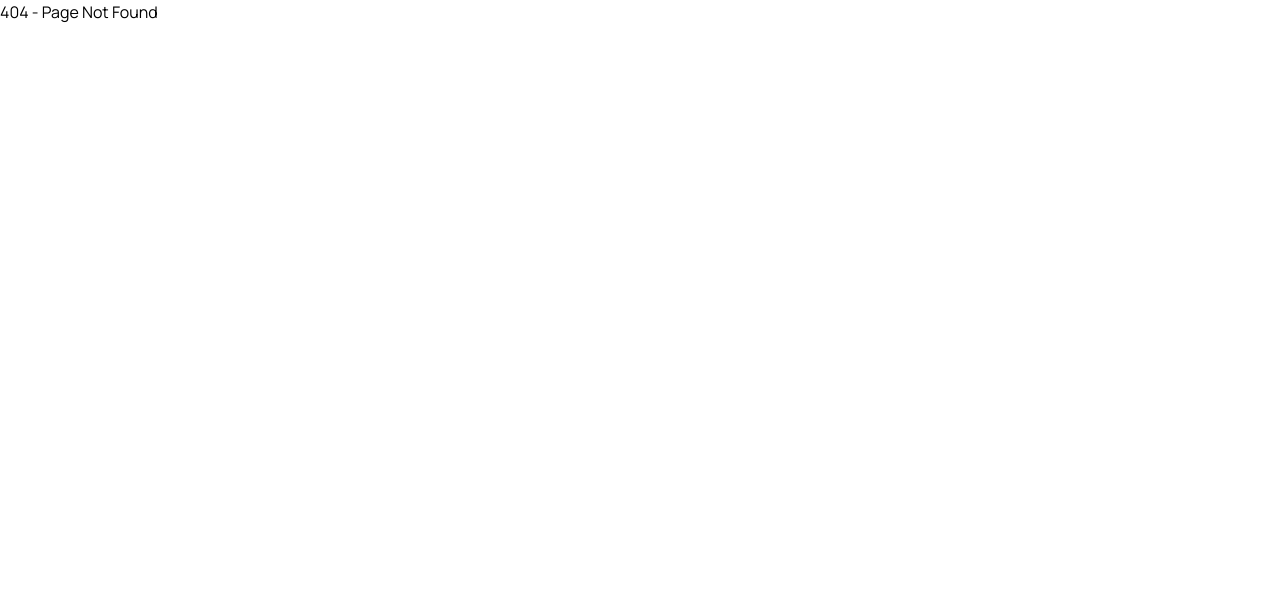
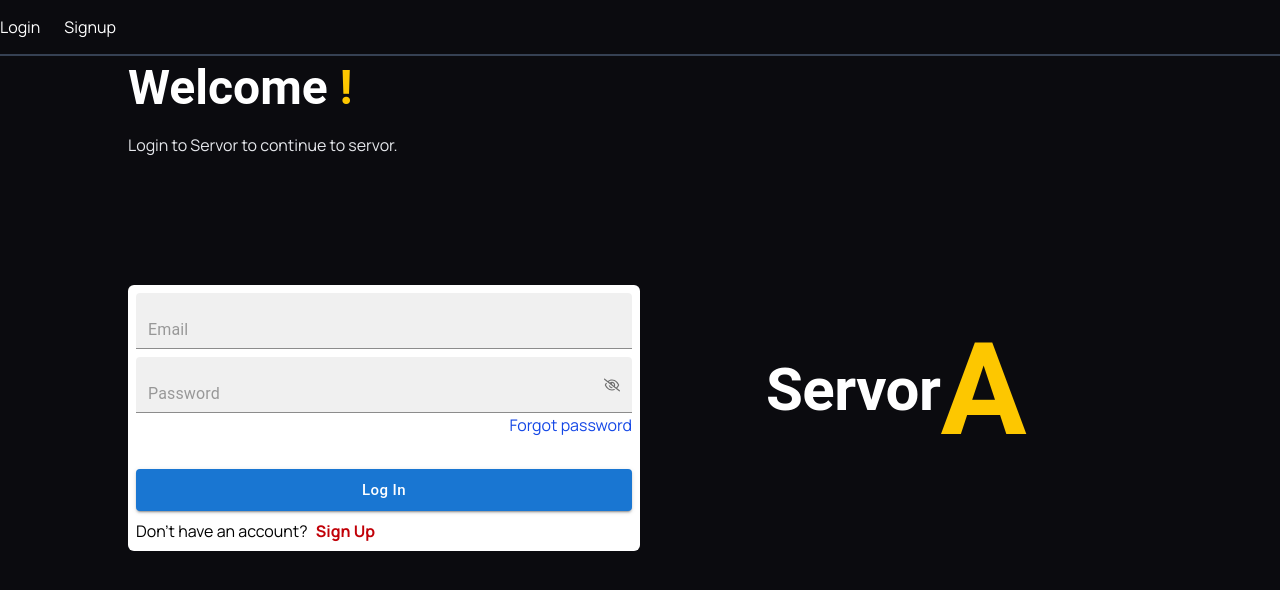
Before and after one commit to abhiiinav199/MicroServices_Project_Sirvor, a React (Vite) app in the folder sirvor-frontend/: page /login in a window 1280 px wide. Before the commit this address had no page. Shown: the top 590 px of the page. Built offline with nearby package versions, Linux system fonts and the light colour scheme.

Commit message:
wip- feat/added Login page and functionality.

```diff
--- a/sirvor-frontend/src/api/auth.ts
+++ b/sirvor-frontend/src/api/auth.ts
@@ -1,4 +1,4 @@
-import type { signUpPayload } from "../types/auth"
+import type { loginPayload, signUpPayload } from "../types/auth"
 import api from "./axios"
 
 
@@ -10,3 +10,7 @@ export const signUpMailSendApi = (data: signUpPayload) =>{
 export const registerUser = (data:signUpPayload)=>{
     return api.post("/signUp", data)
 }
+
+export const loginUserApi= (data: loginPayload)=>{
+    return api.post("/login", data)
+}
--- a/sirvor-frontend/src/app/routes.tsx
+++ b/sirvor-frontend/src/app/routes.tsx
@@ -4,6 +4,7 @@ import App from "../App";
 import Signup from "../features/auth/pages/Signup";
 import { NotFound } from "../pages/NotFound";
 import VerifyOtp from "../features/auth/pages/VerifyOtp";
+import Login from "../features/auth/pages/Login";
 
 export const routes = createBrowserRouter([
   {
@@ -18,7 +19,8 @@ export const routes = createBrowserRouter([
       },
       // aage jaake aur pages yahan add ho sakte hain:
       { path: "signup", element: <Signup /> },
-      {path: "verify-otp" , element:<VerifyOtp/>}
+      {path: "verify-otp" , element:<VerifyOtp/>},
+      {path: "login", element:<Login/>}
       // { path: "dashboard", element: <Dashboard /> },
     ],
   },
--- /dev/null
+++ b/sirvor-frontend/src/features/auth/components/LoginForm.tsx
@@ -0,0 +1,128 @@
+import { Button, InputAdornment, TextField } from "@mui/material";
+import React, { useState } from "react";
+import toast from "react-hot-toast";
+import { Link, useNavigate } from "react-router-dom";
+import { FaEye } from "react-icons/fa";
+import { FaRegEyeSlash } from "react-icons/fa6";
+import axios from "axios";
+import { loginUserApiCall } from "../services/Login";
+
+const LoginForm = () => {
+  const [formData, setformData] = useState({
+    email: "",
+    password: ""
+  });
+
+  const [loading, setLoading] = useState(false);
+  const [showPassword, setshowPassword] = useState(true);
+  const navigate= useNavigate()
+
+
+
+  const onChangeHandler = (e: React.ChangeEvent<HTMLInputElement>) => {
+    const { name, value } = e.target;
+    setformData((prev) => {
+      return { ...prev, [name]: value };
+    });
+  };
+
+  const submitHandler = async (e: React.FormEvent) => {
+    e.preventDefault();
+    setLoading(true);
+
+    if (formData.password.length < 3) {
+      toast.error(
+        "Password is too short, Please provide at least 3 characters.",
+      );
+      return setLoading(false) ;
+    }
+
+
+    const toastId = toast.loading("Login...");
+    try {
+      const res = await loginUserApiCall(formData);
+      if (res?.success) {
+        toast.success(res?.message);
+      }
+      navigate("/")
+
+      toast.dismiss(toastId);
+    } catch (error) {
+      console.log(error);
+      toast.dismiss(toastId);
+      if(axios.isAxiosError(error)){
+        toast.error(error?.response?.data?.message)
+        toast.dismiss(toastId)
+      }else{
+        toast.error("Something went wrong")
+      }
+    } finally {
+      setLoading(false);
+    }
+  };
+
+  return (
+    <div className="w-full bg-white rounded-md p-2 text-black flex flex-col items-center justify-center gap-4">
+      <form onSubmit={submitHandler} className="flex flex-col gap-2  w-full">
+
+        <TextField
+          type="email"
+          fullWidth
+          variant="filled"
+          placeholder="Email"
+          size="medium"
+          required
+          name="email"
+          value={formData.email}
+          onChange={onChangeHandler}
+        ></TextField>
+
+       <div className="flex flex-col mb-6">
+ <TextField
+          type={showPassword ? "password" : "text"}
+          fullWidth
+          variant="filled"
+          placeholder="Password"
+          size="medium"
+          required
+          name="password"
+          value={formData.password}
+          onChange={onChangeHandler}
+          InputProps={{
+            endAdornment: (
+              <InputAdornment position="end">
+                {showPassword ? (
+                  <FaRegEyeSlash onClick={()=> setshowPassword(false)} className="cursor-pointer" />
+                ) : (
+                  <FaEye onClick={() => setshowPassword(true)} className="cursor-pointer" />
+                )}
+              </InputAdornment>
+            ),
+          }}
+        ></TextField>
+
+        <Link to={"/forgot-password"} className="self-end text-blue-700">Forgot password</Link>
+       </div>
+
+        <Button
+          disabled={loading}
+          type="submit"
+          variant="contained"
+          size="large"
+          sx={{ textTransform: "none" }}
+        >
+          Log In
+        </Button>
+
+        <div className="flex flex-row items-center gap-2">
+          <p>Don't have an account? </p>
+          <Link className="text-red-700 font-extrabold" to={"/signup"}>
+            Sign Up
+          </Link>
+        </div>
+      </form>
+    </div>
+  );
+};
+
+export default LoginForm ;
--- a/sirvor-frontend/src/features/auth/components/SignUpForm.tsx
+++ b/sirvor-frontend/src/features/auth/components/SignUpForm.tsx
@@ -43,12 +43,12 @@ const SignUpForm = () => {
       toast.error(
         "Password is too short, Please provide at least 3 characters.",
       );
-      return;
+      return setLoading(false) ;
     }
 
     if (formData.password !== formData.confirmPassword) {
       toast.error("Password and confirm password does not match");
-      return;
+      return setLoading(false) ;
     }
     const toastId = toast.loading("Sending mail...");
     try {
--- a/sirvor-frontend/src/features/auth/pages/Login.tsx
+++ b/sirvor-frontend/src/features/auth/pages/Login.tsx
@@ -1,7 +1,31 @@
+import { Typography } from "@mui/material";
+import LogoAnimation from "../components/LogoAnimation";
+import LoginForm from "../components/LoginForm";
 
+const Login = () => {
+  return (
+    <div className="w-[80%] mx-auto mt-1 flex flex-row">
+      {/* signup form */}
+      <div className="flex flex-col gap-4 w-[50%]">
+        <div>
+          <Typography variant="h3" gutterBottom sx={{ fontWeight: 600 }}>
+            <span>Welcome</span> <span className="text-yellow-400">!</span>
+          </Typography>
+          <p className=" text-gray-200">
+            Login to Servor to continue to servor.
+          </p>
+        </div>
 
-export const Login = () => {
-  return (
-    <div>Login</div>
-  )
-}
+        <div className="mt-28">
+          <LoginForm />
+        </div>
+      </div>
+      {/* signup animation */}
+      <div className="w-[50%] flex items-center justify-center mt-42">
+        <LogoAnimation/>
+      </div>
+    </div>
+  );
+};
+
+export default Login;
--- /dev/null
+++ b/sirvor-frontend/src/features/auth/services/Login.ts
@@ -0,0 +1,12 @@
+import { loginUserApi } from "../../../api/auth"
+import type { loginPayload } from "../../../types/auth"
+
+export const loginUserApiCall =async (data: loginPayload) =>{
+    const res= await loginUserApi(data)
+
+    if(!res.data.success){
+        throw new Error("Error occured during jotp verify api call")
+    }
+    return res.data
+
+}
--- a/sirvor-frontend/src/types/auth.ts
+++ b/sirvor-frontend/src/types/auth.ts
@@ -6,3 +6,8 @@ export interface signUpPayload{
     confirmPassword: string,
     otp?: string
 }
+
+export interface loginPayload{
+    email: string,
+    password: string,
+}
```
